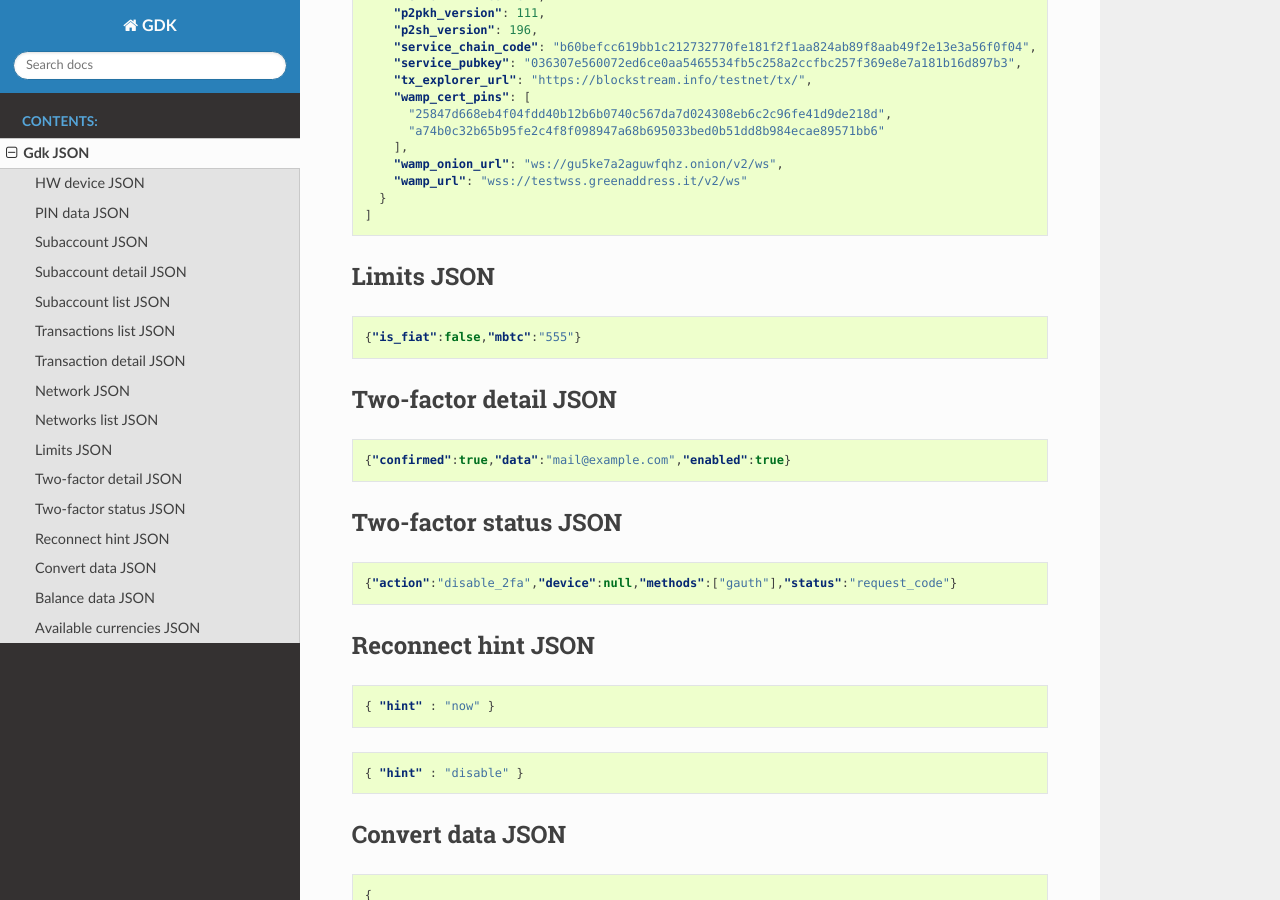
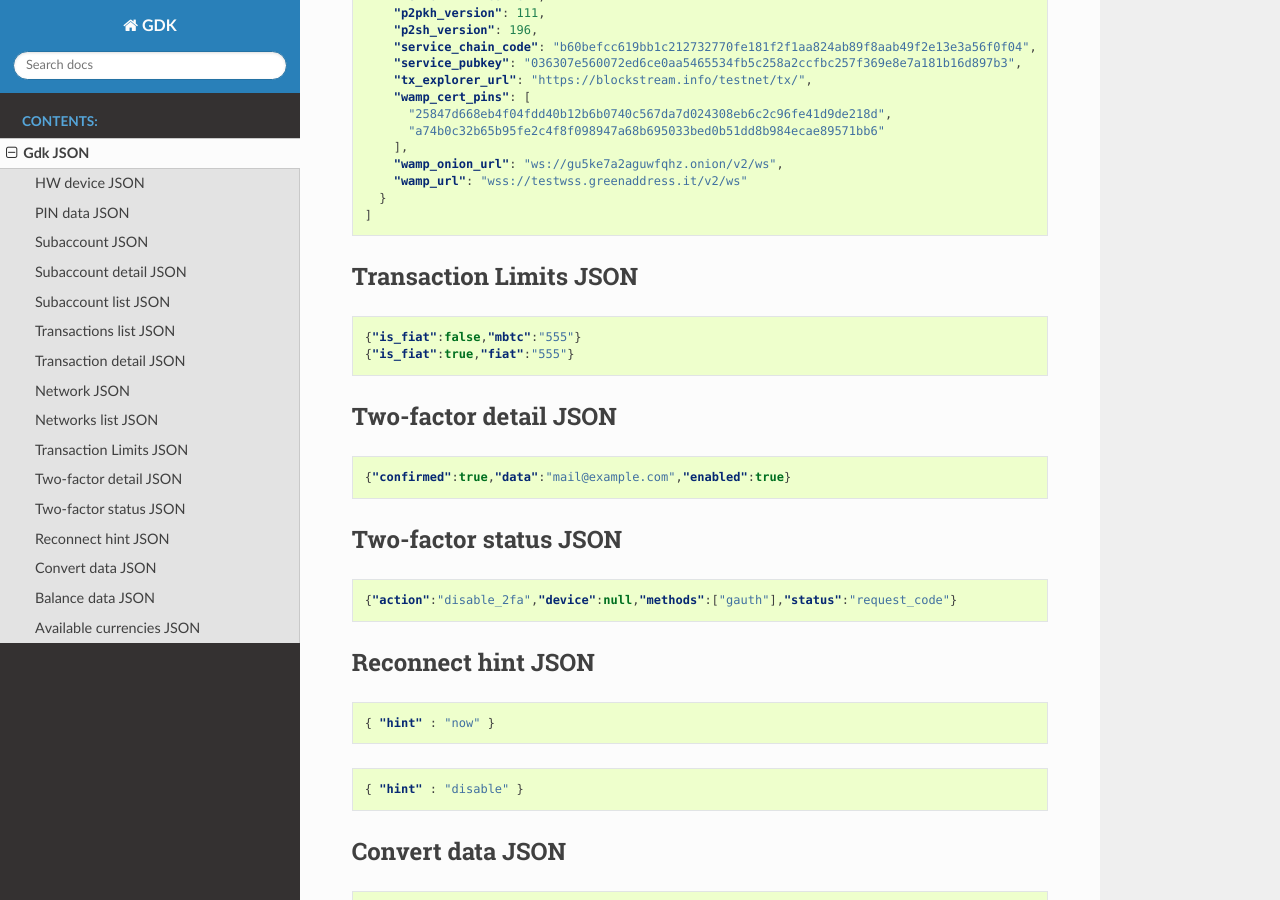
Before and after one commit to Blockstream/gdk, a Sphinx documentation site: the page built from docs/source/gdk-json.rst, in a window 1280 px wide and 900 px high, scrolled down 4664 px. Built offline with Sphinx 7.4.7 and the Read the Docs theme 2.0.0, drawn with Linux system fonts in a browser that asks for light colours; pages that are not in the unit, such as notebooks, are missing from menus.

Commit message:
Improve docs of tx limits json
Show the link as "<Transaction Limits JSON>" rather than "Transaction
<Limits JSON>"

```diff
--- a/docs/source/gdk-json.rst
+++ b/docs/source/gdk-json.rst
@@ -307,14 +307,15 @@ Networks list JSON
   ]
 
 
-.. _limits:
+.. _transaction-limits:
 
-Limits JSON
-----------------------
+Transaction Limits JSON
+-----------------------
 
 .. code-block:: json
 
   {"is_fiat":false,"mbtc":"555"}
+  {"is_fiat":true,"fiat":"555"}
 
 .. _twofactor-detail:
 
```
Also changed, not shown: 1 other file.
